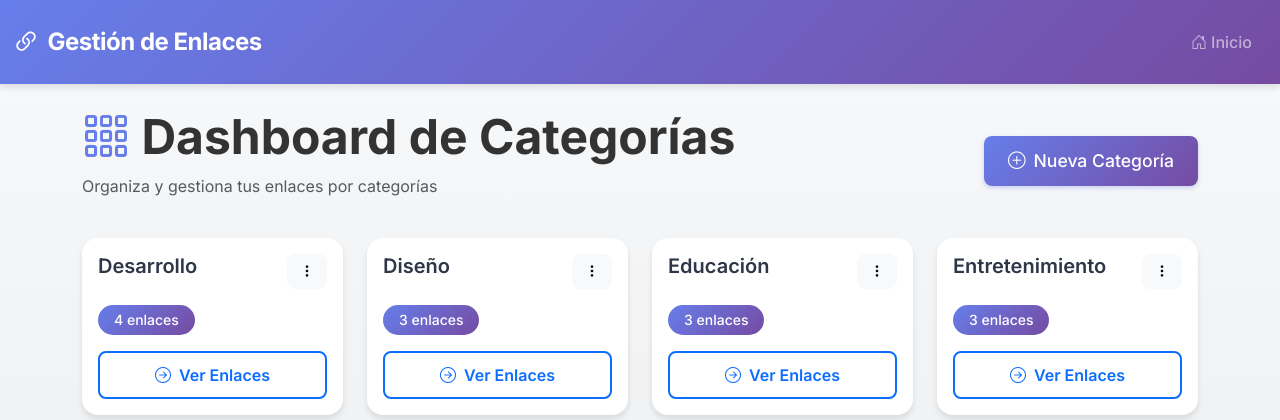
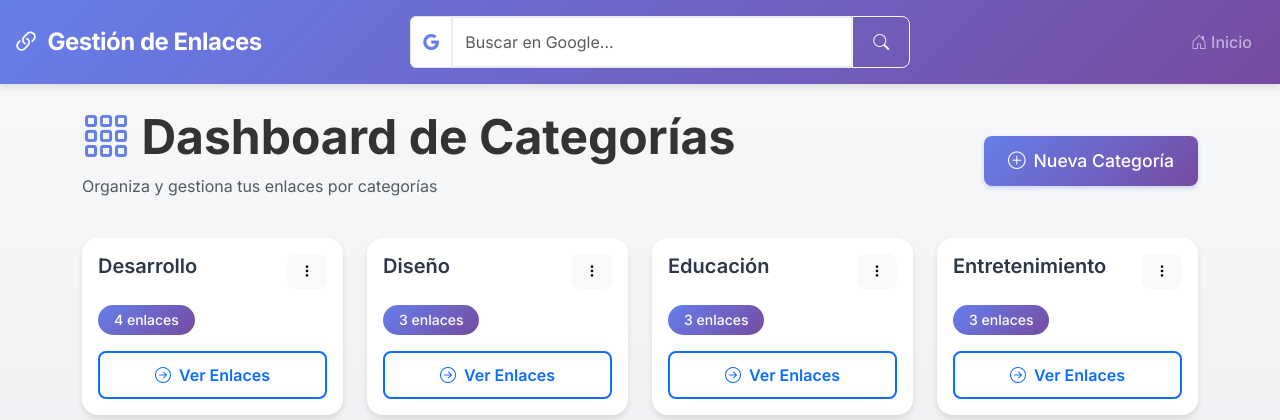
Before and after one commit to heinergc/EnlacesApp, a Flask app: page / in a window 1280 px wide. Shown: the top 420 px of the page. Run offline with Flask 3, Linux system fonts and the light colour scheme; data comes from the database, SQL or seed files in the repository.

Commit message:
Agregar campo de búsqueda de Google en el navbar
- Agregado campo de texto de búsqueda en la barra de navegación
- Implementada funcionalidad JavaScript para realizar búsquedas en Google
- La búsqueda abre los resultados en una nueva pestaña
- Incluye validación y feedback al usuario

```diff
--- a/static/js/main.js
+++ b/static/js/main.js
@@ -113,6 +113,33 @@ function formatearFecha(isoDate) {
 function truncarTexto(texto, longitud = 50) {
     if (texto.length <= longitud) return texto;
     return texto.substring(0, longitud) + '...';
+}
+
+// ================================
+// Búsqueda de Google
+// ================================
+
+/**
+ * Realiza una búsqueda en Google con el término ingresado
+ */
+function realizarBusquedaGoogle() {
+    const input = document.getElementById('googleSearchInput');
+    const searchTerm = input.value.trim();
+
+    if (searchTerm === '') {
+        mostrarNotificacion('Por favor ingresa un término de búsqueda', 'warning');
+        input.focus();
+        return;
+    }
+
+    // Codificar el término de búsqueda para URL
+    const encodedSearch = encodeURIComponent(searchTerm);
+
+    // Abrir Google en una nueva pestaña con el término de búsqueda
+    window.open(`https://www.google.com/search?q=${encodedSearch}`, '_blank');
+
+    // Limpiar el campo de búsqueda
+    input.value = '';
 }
 
 // ================================
@@ -284,6 +311,15 @@ document.addEventListener('DOMContentLoaded', function() {
         return new bootstrap.Popover(popoverTriggerEl);
     });
 
+    // Inicializar búsqueda de Google
+    const googleSearchForm = document.getElementById('googleSearchForm');
+    if (googleSearchForm) {
+        googleSearchForm.addEventListener('submit', function(event) {
+            event.preventDefault();
+            realizarBusquedaGoogle();
+        });
+    }
+
     // Log de inicialización
     console.log('✅ Aplicación de Gestión de Enlaces inicializada');
 });
--- a/templates/base.html
+++ b/templates/base.html
@@ -33,6 +33,25 @@
                 <span class="navbar-toggler-icon"></span>
             </button>
             <div class="collapse navbar-collapse" id="navbarNav">
+                <!-- Buscador de Google -->
+                <form class="d-flex mx-auto" id="googleSearchForm" style="max-width: 500px; width: 100%;">
+                    <div class="input-group">
+                        <span class="input-group-text bg-white">
+                            <i class="bi bi-google text-primary"></i>
+                        </span>
+                        <input
+                            type="text"
+                            class="form-control"
+                            id="googleSearchInput"
+                            placeholder="Buscar en Google..."
+                            aria-label="Buscar en Google"
+                        >
+                        <button class="btn btn-outline-light" type="submit">
+                            <i class="bi bi-search"></i>
+                        </button>
+                    </div>
+                </form>
+
                 <ul class="navbar-nav ms-auto">
                     <li class="nav-item">
                         <a class="nav-link" href="/">
```
